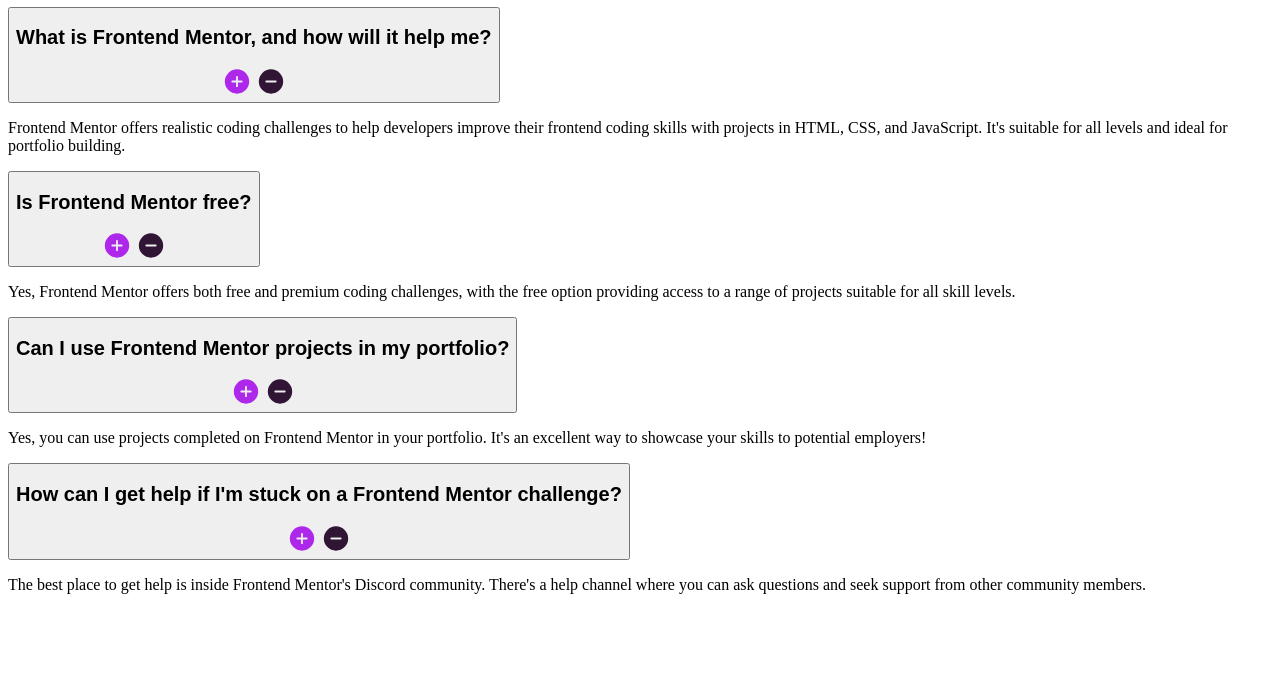
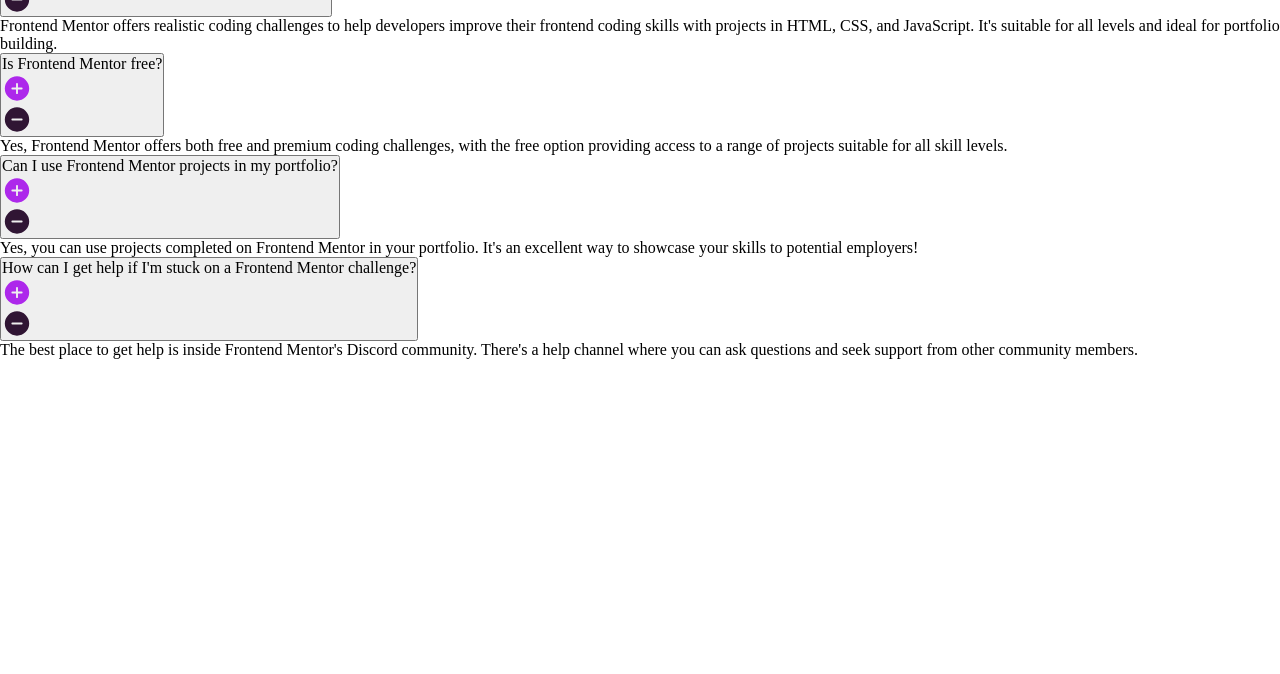
Before and after one commit to luinrandir/faq-accordion, a website: page index.html in a window 1280 px wide. Shown: the part 126-800 px from the top of the page. Drawn offline with Linux system fonts and the light colour scheme.

Commit message:
feat: added main style file
Added main style file to begin styling the project.

```diff
--- /dev/null
+++ b/css/main.css
@@ -0,0 +1,50 @@
+@import url("https://fonts.googleapis.com/css2?family=Work+Sans:wght@100..900&display=swap");
+
+/* Reset */
+*,
+*::before,
+*::after {
+  box-sizing: border-box;
+}
+
+* {
+  margin: 0;
+  padding: 0;
+  font: inherit;
+}
+
+ul[role="list"],
+ol[role="list"] {
+  list-style: none;
+}
+
+html,
+body {
+  height: 100%;
+}
+
+html:focus-within {
+  scroll-behavior: smooth;
+}
+
+img,
+picture,
+svg {
+  max-width: 100%;
+  display: block;
+}
+
+/* Custom Properties */
+:root {
+  /* Colors */
+  --nclr-white: hsl(0deg 0% 100%);
+  --nclr-pink: hsl(275deg 100% 97%);
+  --pclr-gray-purple: hsl(292deg 16% 49%);
+  --pclr-dark-purple: hsl(292deg 42% 14%);
+
+  /* Fonts */
+  --fw-400: 400;
+  --fw-600: 600;
+  --fw-700: 700;
+  --ff-primary: "Work Sans";
+}
--- a/index.html
+++ b/index.html
@@ -12,6 +12,7 @@
       href="./public/favicon-32x32.png"
     />
 
+    <link rel="stylesheet" href="./css/main.css" />
     <title>Frontend Mentor | FAQ accordion</title>
   </head>
   <body>
```
